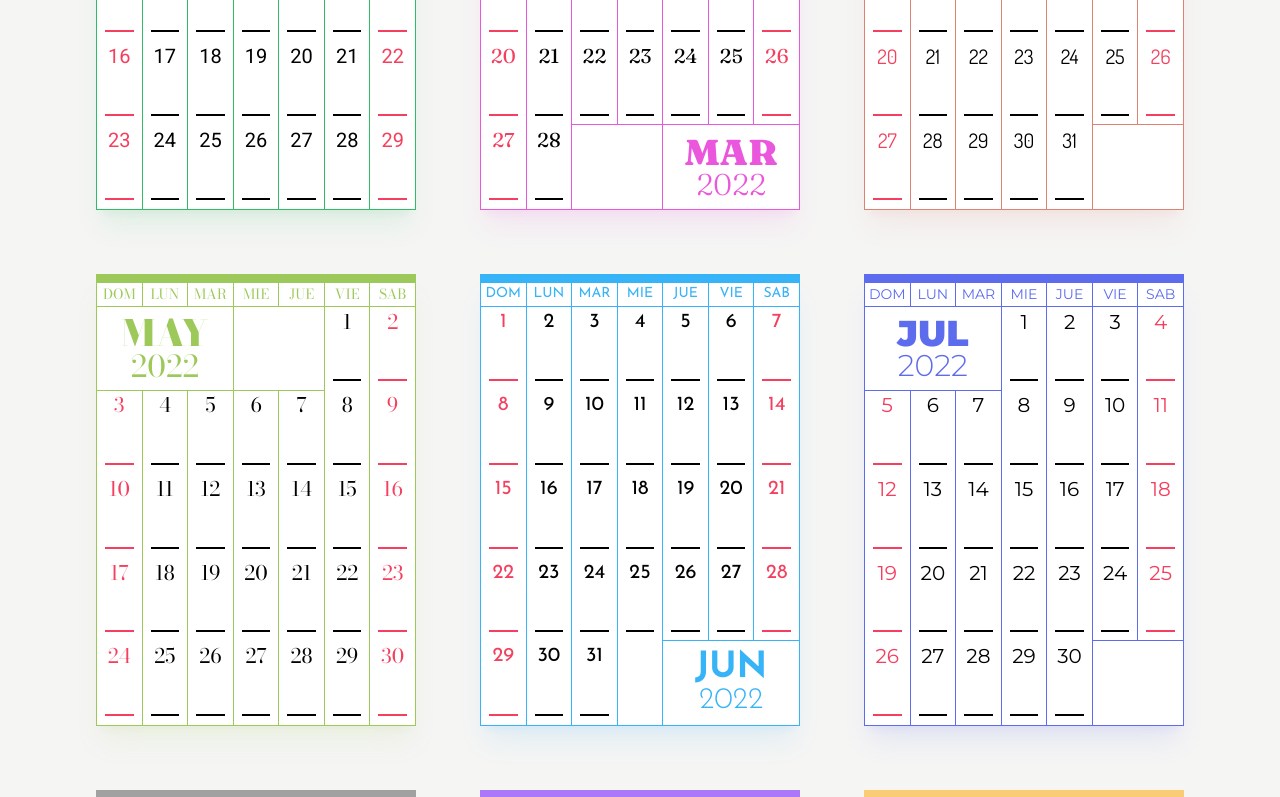
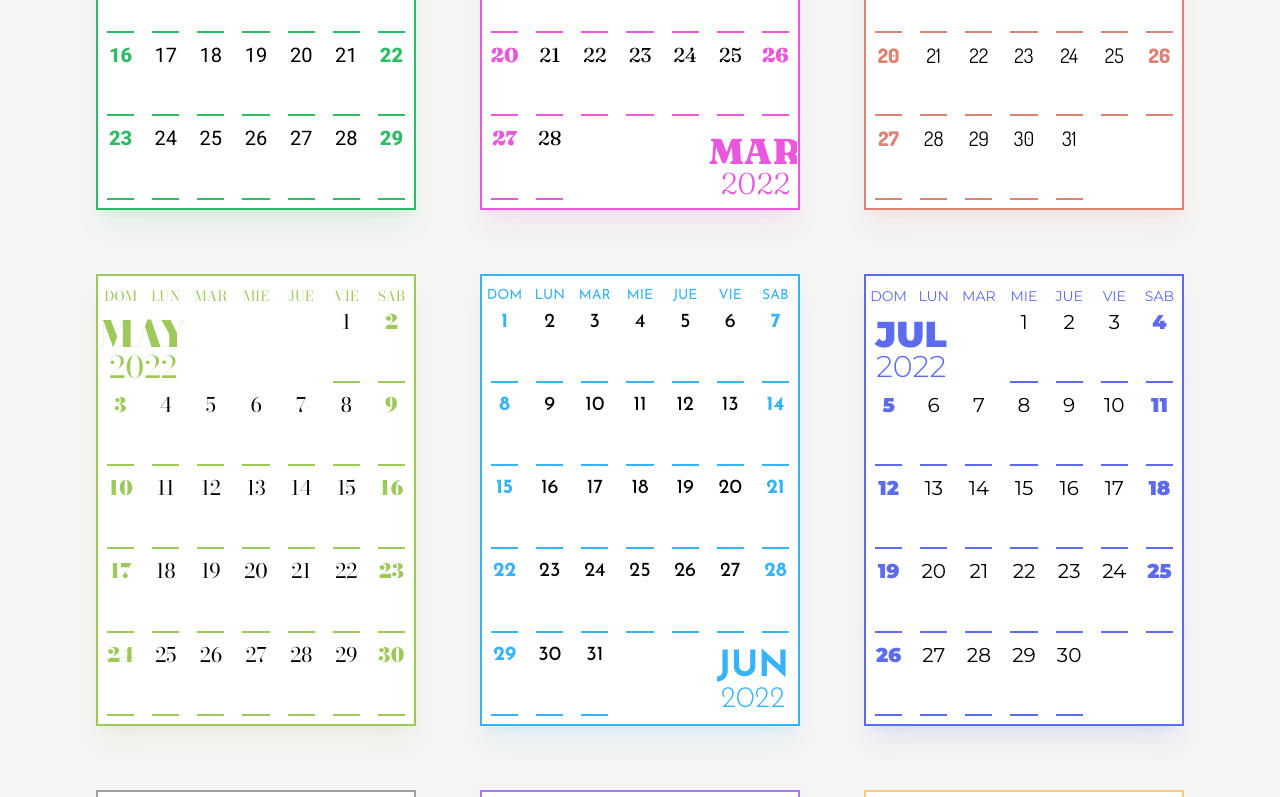
Before and after one commit to AIDEA775/Almanako, a Svelte app: page / in a window 1280 px wide. Shown: the part 500-1297 px from the top of the page. Built offline with nearby package versions, Linux system fonts and the light colour scheme; a web font is replaced by a local one.

Commit message:
2024 improvements

```diff
--- a/src/App.svelte
+++ b/src/App.svelte
@@ -3,7 +3,18 @@
 	import Month from "./Month.svelte";
 
 	let months = [...Array(12).keys()];
-	let year = new Date().getFullYear();
+
+	let now = new Date();
+
+	let year = now.getFullYear();
+
+	console.log(`Now is ${year} ${now.getMonth()}`);
+
+	// after half the year, move on to the next year
+	if (now.getMonth() > 6) {
+		year += 1;
+	}
+
 </script>
 
 <svelte:head>
--- a/src/DayOfMonth.svelte
+++ b/src/DayOfMonth.svelte
@@ -11,28 +11,29 @@
 	$: holis = $holidays.filter(
 		(it) =>
 			sameMonthAndDay(it.startDate.toJSDate(), date) &&
-			sameYear(it.startDate.toJSDate(), date)
+			sameYear(it.startDate.toJSDate(), date),
 	);
 
 	// Ignore year in birthdays
 	// TODO: Use `RRULE:FREQ=YEARLY`
 	$: births = $birthdays.filter((it) =>
-		sameMonthAndDay(it.startDate.toJSDate(), date)
+		sameMonthAndDay(it.startDate.toJSDate(), date),
 	);
 </script>
 
 <div
 	class="flex flex-col bg-white
 	overflow-hidden
-	border-y border-white
+	border-x border-white
+	{date.getDay() % 2 === 1 ? "bg-primary/[.2]" : ""}
 	p-1 print:p-[1vh]"
 >
 	<div
 		class="justify-center leading-none
 		text-xl print:text-[4.5vh]
 		{date.getDay() === 0 || date.getDay() === 6
-			? 'text-rose-500 border-rose-500'
-			: 'text-black border-black'}"
+			? 'text-primary font-black'
+			: 'text-black'}"
 	>
 		{date.getDate()}
 	</div>
@@ -50,12 +51,7 @@
 			</div>
 		{/each}
 	{/if}
-	<div
-		class="border-b-2 m-1
-			{date.getDay() === 0 || date.getDay() === 6
-			? 'border-rose-500'
-			: 'border-black'}"
-	/>
+	<div class="border-b-2 m-1 border-primary" />
 </div>
 
 <style>
--- a/src/DayOfWeek.svelte
+++ b/src/DayOfWeek.svelte
@@ -4,8 +4,9 @@
 
 <div
     class="flex items-center justify-center bg-white
-    border-b border-primary text-primary font-primary
-    text-sm print:text-[1.75vh]"
+    text-primary font-primary
+    border border-white
+    text-sm print:text-[2.5vh]"
 >
     {day.toUpperCase()}
 </div>
--- a/src/Month.svelte
+++ b/src/Month.svelte
@@ -15,16 +15,13 @@
     let lastRow = emptyDaysInWeek(dayNumbers[4]);
     if (lastRow >= 3) {
         // three empty space in the last column
-        dayNumbers[4][4] = "bottom";
-        dayNumbers[4][5] = null;
+        dayNumbers[4][5] = "mini";
         dayNumbers[4][6] = null;
     } else {
         // empty space in the first column
-        dayNumbers[0][0] = "top";
+        dayNumbers[0][0] = "mini";
         dayNumbers[0][1] = null;
-        dayNumbers[0][2] = null;
     }
-
     setEmptyDays(dayNumbers, 0);
     setEmptyDays(dayNumbers, 4);
     console.log(dayNumbers);
@@ -74,7 +71,7 @@
     function indexEmptyDaysInWeek(week) {
         return week.reduce(
             (acc, w, i) => (w === 0 ? (acc.push(i), acc) : acc),
-            []
+            [],
         );
     }
 
@@ -92,13 +89,12 @@
 
 <div
     class="grid grid-cols-7
-    grid-rows-[1.5rem,repeat(5,1fr)] print:grid-rows-[3vh,repeat(5,1fr)]
-    pt-2 print:pt-[1vh]
-    border border-primary
-    justify-items-stretch
-    gap-x-px h-full
+    grid-rows-[1.5rem,repeat(5,1fr)] print:grid-rows-[4.5vh,repeat(5,1fr)]
+    pt-2 print:pt-[1.5vh]
+    border border-2 print:border-[0.5vh] border-primary
+    justify-items-stretch h-full
     shadow-xl shadow-[color:rgb(var(--color-primary)/0.1)] print:shadow-none
-    font-primary bg-primary"
+    font-primary bg-white"
 >
     {#each dayNames as day}
         <DayOfWeek {day} />
@@ -107,12 +103,10 @@
     {#each dayNumbers as weeks}
         {#each weeks as date}
             {#if typeof date === "string"}
-                <YearMonth {year} {month} />
+                <YearMonth {year} {month} {date} />
             {:else if typeof date === "number"}
                 {#if date > 0}
-                    <div
-                        class="bg-white outline outline-1 z-10 text-primary col-span-{date}"
-                    />
+                    <div class="bg-white z-10 border border-white col-span-{date}" />
                 {:else}
                     <div class="bg-white" />
                 {/if}
--- a/src/YearMonth.svelte
+++ b/src/YearMonth.svelte
@@ -1,24 +1,23 @@
 <script>
     export let month = 1;
     export let year = 2022;
+    export let date = "large";
 
-    let date = new Date(Date.UTC(year, month + 1));
+    let span = date == "large" ? "3" : "2";
 
-    let monthName = date.toLocaleDateString("default", {
+    let now = new Date(Date.UTC(year, month + 1));
+    let monthName = now.toLocaleDateString("es-US", {
         month: "short",
-    });
+    }).substring(0, 3); // Only 3 characters
 </script>
 
 <div
     class="relative leading-none
-    overflow-hidden col-span-3
-    outline outline-1
+    overflow-hidden col-span-{span}
+    border border-white
     text-primary bg-white"
 >
-    <div
-        class="absolute grid content-center
-        inset-0 z-10"
-    >
+    <div class="absolute grid content-center inset-0 z-10">
         <div
             class="uppercase font-bold leading-none
             text-4xl print:text-[6vh]"
```
